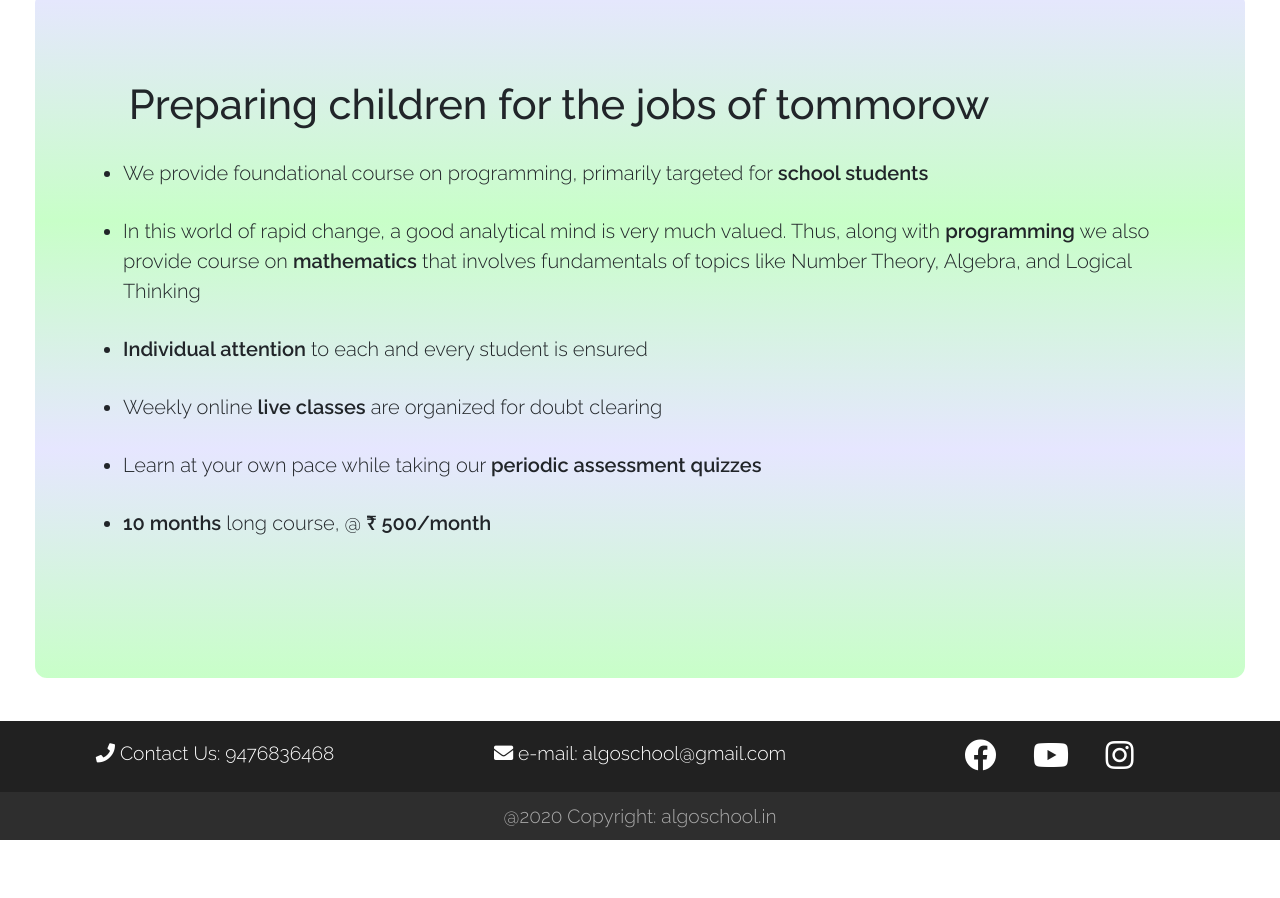
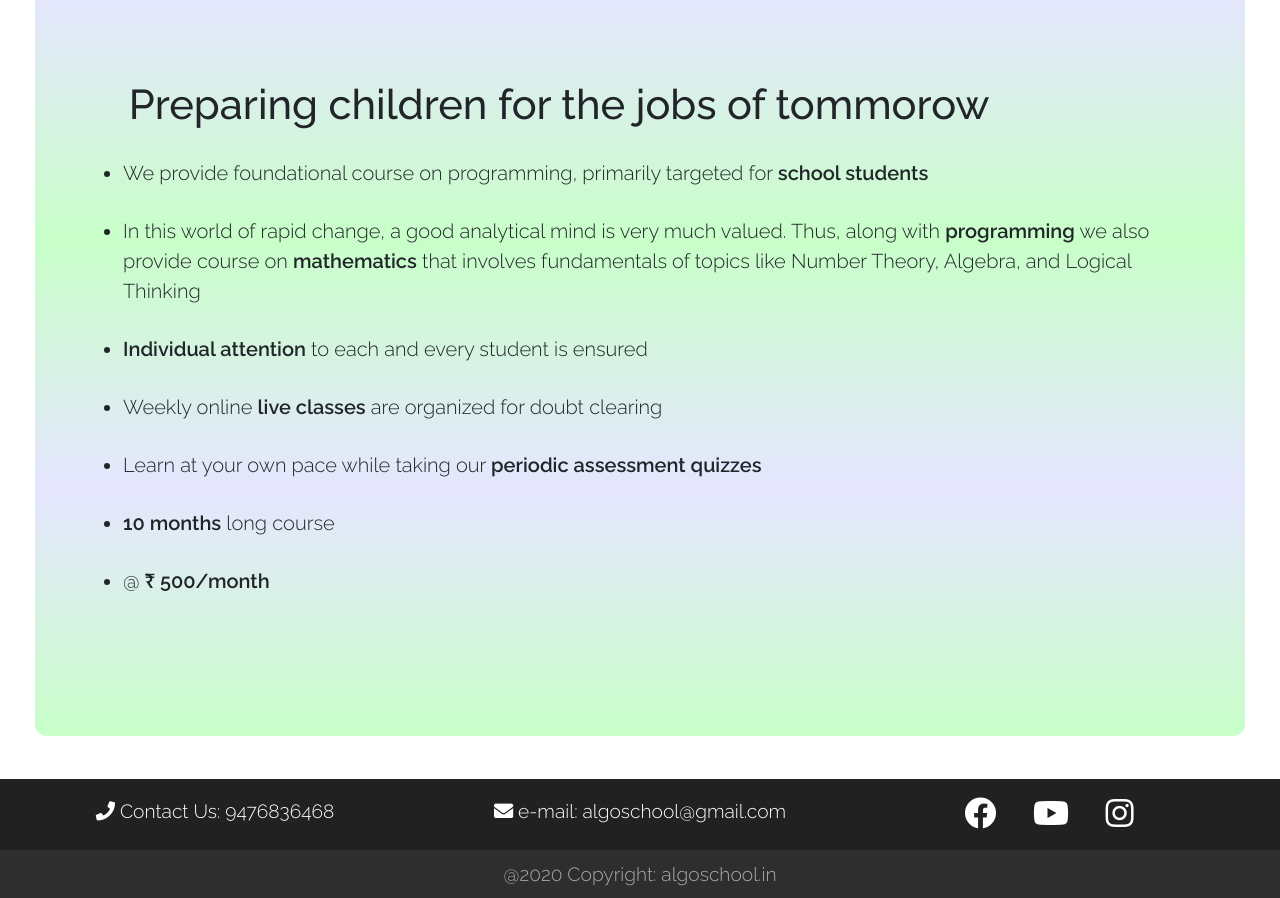
Before and after one commit to JacNikola/AlgoSchool, a plain HTML site: page index.html in a window 1280 px wide. Shown: the part 3794-4692 px from the top of the page. Before the commit the page ends 4634 px from the top, so only its background shows below. Drawn offline with nearby package versions, Linux system fonts and the light colour scheme.

Commit message:
Update index.html

```diff
--- a/index.html
+++ b/index.html
@@ -166,7 +166,8 @@
         <li><strong>Individual attention</strong> to each and every student is ensured
         <li>Weekly online <strong>live classes</strong> are organized for doubt clearing
         <li>Learn at your own pace while taking our <strong>periodic assessment quizzes</strong></li>
-        <li><strong>10 months</strong> long course, @<strong> &#x20B9 500/month</strong></li>
+        <li><strong>10 months</strong> long course</li>
+        <li>@<strong> &#x20B9 500/month</strong></li>
       </ul>
     </div>
     <!--~DIV3 -->
```
